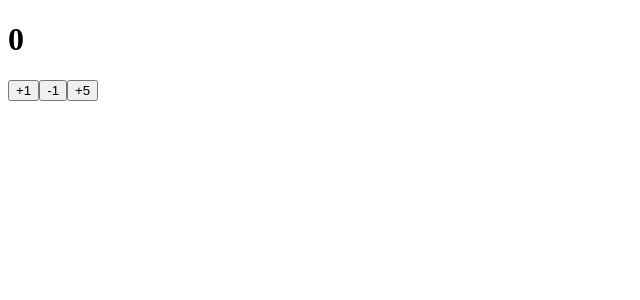
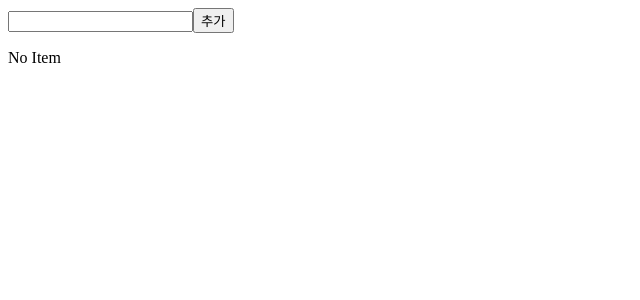
Before and after one commit to codeminnam/ts-react-tutorial, a React (Create React App) app: page / in a window 1280 px wide. Shown: the top 300 px of the page, without its empty margins (0-640 px from the left). Built offline with nearby package versions, Linux system fonts and the light colour scheme.

Commit message:
TodoList with Redux / TS

```diff
--- a/src/App.tsx
+++ b/src/App.tsx
@@ -1,9 +1,10 @@
 import React from 'react';
 import CounterContainer from './containers/CounterContainer';
+import TodoApp from './containers/TodoApp';
 
 function App() {
     return (
-        <CounterContainer />
+        <TodoApp />
     );
 }
 
--- /dev/null
+++ b/src/components/TodoInsert.tsx
@@ -0,0 +1,25 @@
+import React, { ChangeEvent, FormEvent, useState } from 'react';
+
+type TodoInsertProps = {
+    onInsert: (text: string) => void;
+}
+
+function TodoInsert({ onInsert }: TodoInsertProps) {
+    const [value, setValue] = useState('');
+    const onChange = (e: ChangeEvent<HTMLInputElement>) => {
+        setValue(e.target.value);
+    }
+    const onSubmit = (e: FormEvent) => {
+        e.preventDefault();
+        onInsert(value);
+        setValue('');
+    }
+    return (
+        <form onSubmit={onSubmit}>
+            <input type="text" value={value} onChange={onChange} />
+            <button type="submit">추가</button>
+        </form>
+    );
+}
+
+export default TodoInsert;
--- /dev/null
+++ b/src/components/TodoItem.tsx
@@ -0,0 +1,34 @@
+import React, { CSSProperties } from 'react';
+import { Todo } from '../modules/todos';
+
+type TodoItemProps = {
+    todo: Todo;
+    onToggle: (id: number) => void;
+    onRemove: (id: number) => void;
+}
+
+function TodoItem({ todo, onToggle, onRemove }: TodoItemProps) {
+
+    const handleToggle = () => onToggle(todo.id);
+    const handleRemove = () => onRemove(todo.id);
+
+    const textStyle: CSSProperties = {
+        textDecoration: todo.done ? 'line-through' : 'none'
+    };
+
+    const removeStyle: CSSProperties = {
+        color: 'red',
+        marginLeft: 8
+    };
+
+    return (
+        <li>
+            <span onClick={handleToggle} style={textStyle}>{todo.text}</span>
+            <span onClick={handleRemove} style={removeStyle}>
+                (X)
+            </span>
+        </li>
+    );
+}
+
+export default TodoItem;
--- /dev/null
+++ b/src/components/TodoList.tsx
@@ -0,0 +1,26 @@
+import React from 'react';
+import { Todo } from '../modules/todos';
+import TodoItem from './TodoItem';
+
+type TodoListProps = {
+    todos: Todo[];
+    onToggle: (id: number) => void;
+    onRemove: (id: number) => void;
+}
+
+function TodoList({ todos, onToggle, onRemove }: TodoListProps) {
+    if (todos.length === 0) return <p>No Item</p>;
+    return (
+        <ul>
+            {todos.map(todo => (
+                <TodoItem
+                    todo={todo}
+                    onToggle={onToggle}
+                    onRemove={onRemove}
+                    key={todo.id} />
+            ))}
+        </ul>
+    );
+}
+
+export default TodoList;
--- /dev/null
+++ b/src/containers/TodoApp.tsx
@@ -0,0 +1,33 @@
+import React from 'react';
+import { useSelector, useDispatch } from 'react-redux';
+import { RootState } from '../modules';
+import { addTodo, toggleTodo, removeTodo } from '../modules/todos';
+import TodoList from '../components/TodoList';
+import TodoInsert from '../components/TodoInsert';
+
+function TodoApp() {
+    const todos = useSelector((state: RootState) => state.todos);
+    const dispatch = useDispatch();
+
+    const onInsert = (text: string) => {
+        dispatch(addTodo(text));
+    }
+
+    const onToggle = (id: number) => {
+        dispatch(toggleTodo(id));
+    }
+
+    const onRemove = (id: number) => {
+        dispatch(removeTodo(id));
+    }
+
+    return (
+        <>
+            <TodoInsert onInsert={onInsert} />
+            <TodoList todos={todos} onToggle={onToggle} onRemove={onRemove} />
+        </>
+
+    );
+}
+
+export default TodoApp;
--- a/src/modules/index.ts
+++ b/src/modules/index.ts
@@ -1,7 +1,8 @@
 import { combineReducers } from 'redux';
 import counter from './counter';
+import todos from './todos';
 
-const rootReducer = combineReducers({ counter });
+const rootReducer = combineReducers({ counter, todos });
 
 export default rootReducer;
-export type RootState = ReturnType<typeof rootReducer>
+export type RootState = ReturnType<typeof rootReducer>;
--- /dev/null
+++ b/src/modules/todos.ts
@@ -0,0 +1,61 @@
+const ADD_TODO = 'todos/ADD_TODO' as const;
+const TOGGLE_TODO = 'todos/TOGGLE_TODO' as const;
+const REMOVE_TODO = 'todos/REMOVE_TODO' as const;
+
+let nextId = 1;
+export const addTodo = (text: string) => ({
+    type: ADD_TODO,
+    payload: {
+        id: nextId++,
+        text
+    }
+});
+
+export const toggleTodo = (id: number) => ({
+    type: TOGGLE_TODO,
+    payload: id
+});
+
+export const removeTodo = (id: number) => ({
+    type: REMOVE_TODO,
+    payload: id
+});
+
+type TodosAction =
+    | ReturnType<typeof addTodo>
+    | ReturnType<typeof toggleTodo>
+    | ReturnType<typeof removeTodo>;
+
+export type Todo = {
+    id: number;
+    text: string;
+    done: boolean;
+};
+
+export type TodosState = Todo[];
+
+const initialState: TodosState = [];
+
+function todos(
+    state: TodosState = initialState,
+    action: TodosAction
+): TodosState {
+    switch (action.type) {
+        case ADD_TODO:
+            return state.concat({
+                id: action.payload.id,
+                text: action.payload.text,
+                done: false
+            });
+        case TOGGLE_TODO:
+            return state.map(todo =>
+                todo.id === action.payload ? { ...todo, done: !todo.done } : todo
+            );
+        case REMOVE_TODO:
+            return state.filter(todo => todo.id !== action.payload);
+        default:
+            return state;
+    }
+}
+
+export default todos;
```
